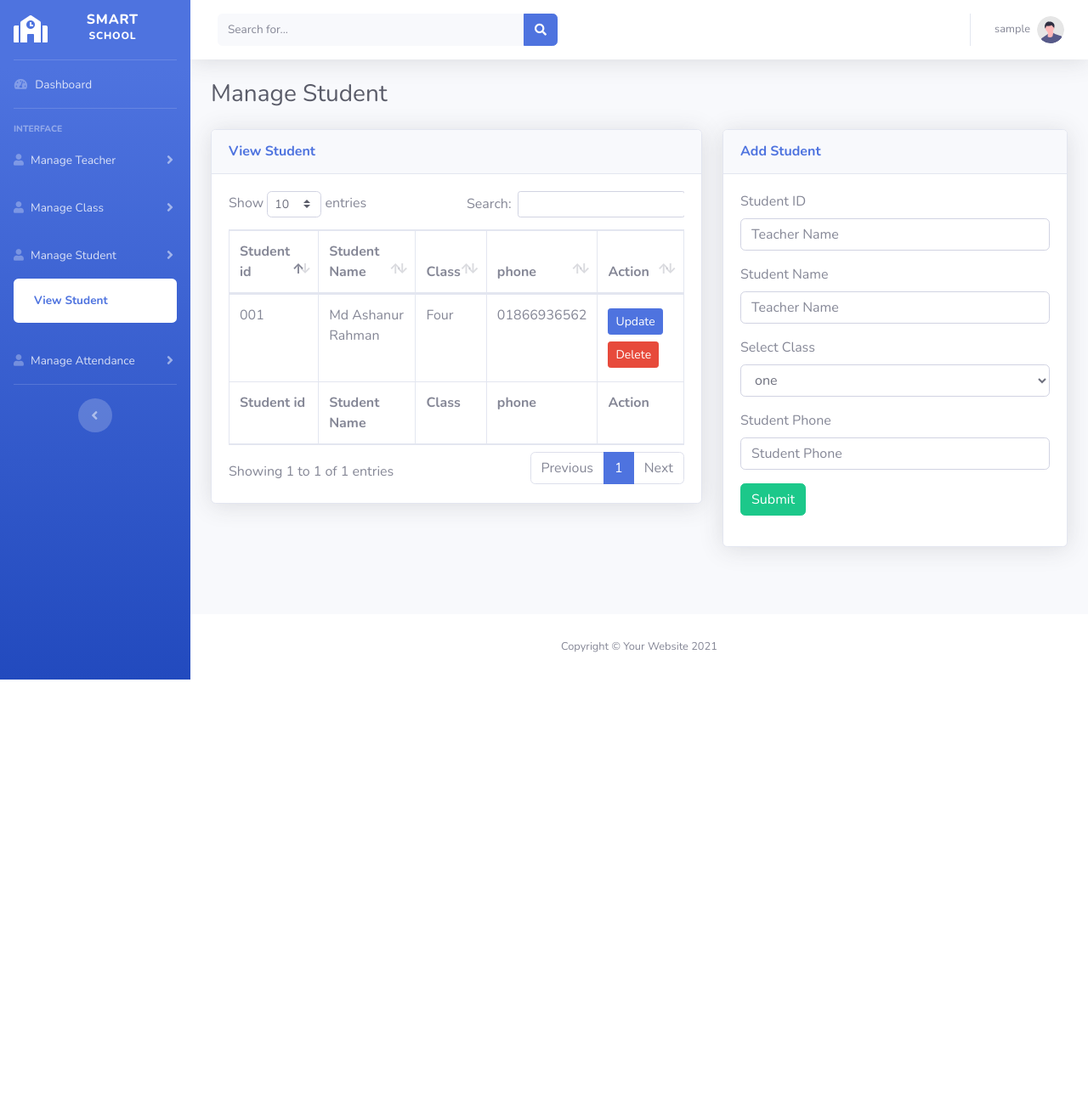
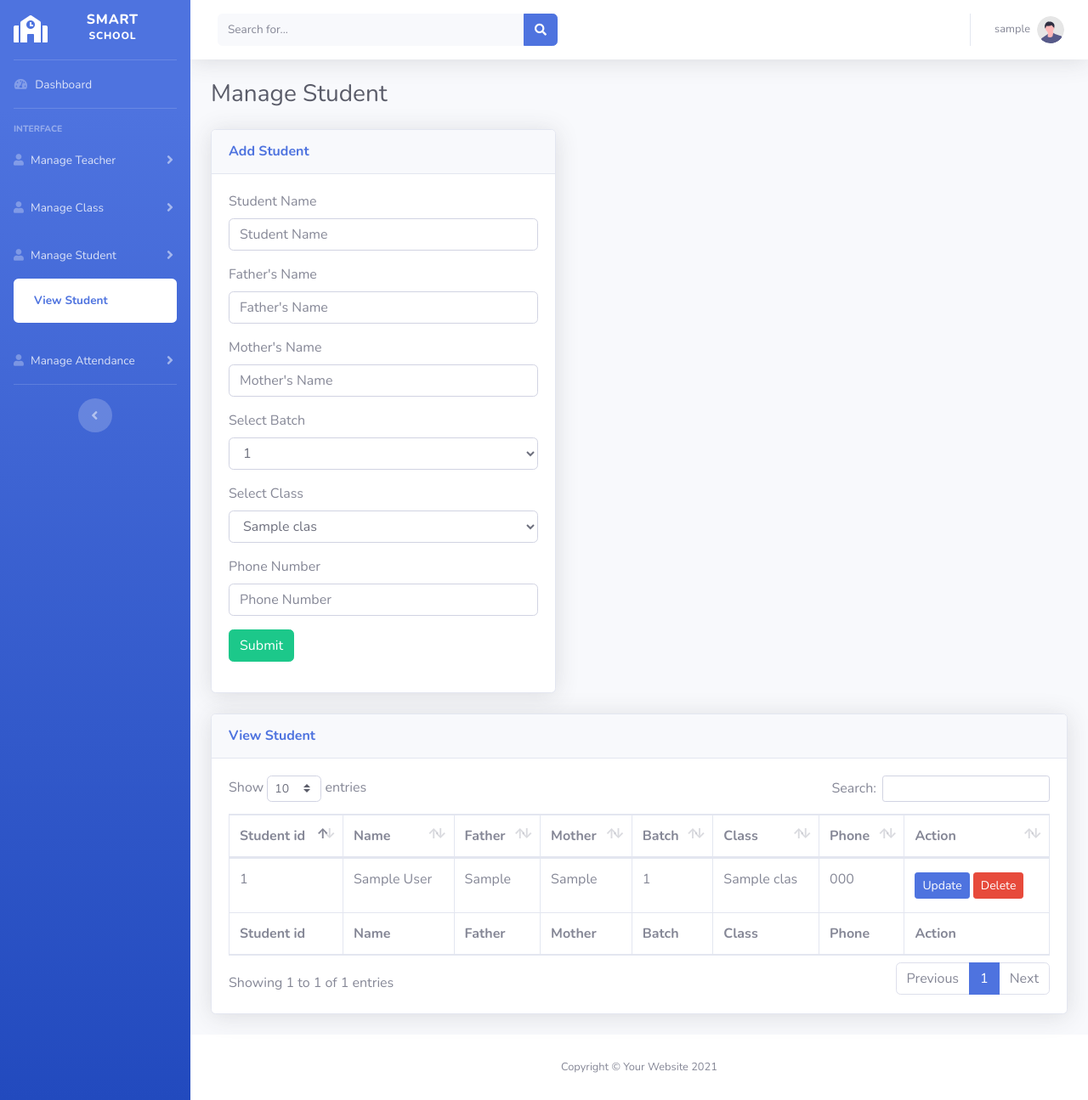
Before and after one commit to DEV-ASHANAUR/attendance-management-system, a PHP site: page /view-student.php in a window 1280 px wide. Shown: the whole page at 85% size. Before the commit the page ends 800 px from the top, so only its background shows below. Run offline with PHP 8.4, Linux system fonts and the light colour scheme; the visitor is signed in with stand-in values (Sample User, id 1); tables that the repository leaves empty or names only in its code hold one stand-in row (values such as "Sample post"); some libraries are stand-ins or nearby versions.

Commit message:
Student Add And view done

```diff
--- a/main.php
+++ b/main.php
@@ -152,6 +152,36 @@
                 return false;
             }
         }
+        //findStudent
+        public function findStudent($batch_id,$class_id){
+            $this->sql = "SELECT * FROM `student` WHERE batch_id = '$batch_id' AND class_id = '$class_id'";
+            $this->result = $this->con->query($this->sql);
+            if($this->result == true){
+                return $this->result;
+            }else{
+                return false;
+            }
+        }
+        //addStudent($studentId,$name,$father,$mother,$batch_id,$class_id,$phone)
+        public function addStudent($studentId,$name,$father,$mother,$batch_id,$class_id,$phone){
+            $this->sql = "INSERT INTO `student`(`s_id`, `s_name`, `s_father`, `s_mother`, `batch_id`, `class_id`, `phone`) VALUES ('$studentId','$name','$father','$mother','$batch_id','$class_id','$phone')";
+            $this->result = $this->con->query($this->sql);
+            if($this->result == true){
+                return true;
+            }else{
+                return false;
+            }
+        }
+
+        public function viewStudent(){
+            $this->sql = "SELECT s.s_id,s.s_name,s.s_father,s.s_mother,s.phone,b.batch_id,c.class_name FROM student as s INNER JOIN batch AS b ON s.batch_id = b.batch_id INNER JOIN class as c on s.class_id = c.class_id";
+            $this->result = $this->con->query($this->sql);
+            if($this->result == true){
+                return $this->result;
+            }else{
+                return false;
+            }
+        }
 
     }
 
--- a/view-class.php
+++ b/view-class.php
@@ -4,7 +4,7 @@
     include("header.php");
     include "main.php";
     $obj = new Main();
-    $data = $obj->viewClass();
+
 ?>
 
 <!-- Begin Page Content -->
--- a/view-student.php
+++ b/view-student.php
@@ -2,6 +2,13 @@
     $page = "manage_student";
     $sub_page = "view_student";
     include("header.php");
+    include("main.php");
+    $obj = new Main();
+
+    $batch = $obj->viewBatch();
+    $class = $obj->viewClass();
+    $data = $obj->viewStudent();
+
 ?>
 
 <!-- Begin Page Content -->
@@ -11,86 +18,145 @@ $sub_page = "view_student";
     <h1 class="h3 mb-4 text-gray-800">Manage Student</h1>
 
     <div class="row">
-        <div class="col-md-7">
+    <div class="col-md-5">
+            <div class="card shadow mb-4">
+                <div class="card-header py-3">
+                    <h6 class="m-0 font-weight-bold text-primary">Add Student</h6>
+                </div>
+                <div class="card-body">
+                    <form action="add-student.php" method="post">
+                        <div class="form-group">
+                            <label for="name">Student Name</label>
+                            <input type="text" name="name" class="form-control" placeholder="Student Name" />
+                        </div>
+                        <div class="form-group">
+                            <label for="name">Father's Name</label>
+                            <input type="text" name="father" class="form-control" placeholder="Father's Name" />
+                        </div>
+                        <div class="form-group">
+                            <label for="name">Mother's Name</label>
+                            <input type="text" name="mother" class="form-control" placeholder="Mother's Name" />
+                        </div>
+                        <div class="form-group">
+                            <label for="class">Select Batch</label>
+                            <select name="batch_id" class="form-control" id="class" required>
+                                <?php
+                                    if($batch->num_rows>0){
+                                        while($bat = $batch->fetch_object()){
+                                            ?>
+                                                <option value="<?php echo $bat->batch_id; ?>"><?php echo $bat->batch_id; ?></option>
+                                            <?php
+                                        }
+                                    }
+                                ?>
+
+                            </select>
+                        </div>
+                        <div class="form-group">
+                            <label for="batch">Select Class</label>
+                            <select name="class_id" class="form-control" id="batch">
+                            <?php
+                                    if($class->num_rows>0){
+                                        while($cal = $class->fetch_object()){
+                                            ?>
+                                                <option value="<?php echo $cal->class_id; ?>"><?php echo $cal->class_name; ?></option>
+                                            <?php
+                                        }
+                                    }
+                                ?>
+                            </select>
+                        </div>
+                        <div class="form-group">
+                            <label for="name">Phone Number</label>
+                            <input type="text" name="phone" class="form-control" placeholder="Phone Number" />
+                        </div>
+                        <div class="form-group">
+                            <input type="submit" name="submit" class="btn btn-success"  />
+                        </div>
+                    </form>
+                </div>
+            </div>
+        </div>
+        <div class="col-md-12">
             <!-- DataTales Example -->
             <div class="card shadow mb-4">
                 <div class="card-header py-3">
                     <h6 class="m-0 font-weight-bold text-primary">View Student</h6>
                 </div>
+                <?php
+                    if(isset($_SESSION['msg']['addTeacher'])){
+                        ?>
+                            <script type="text/javascript">
+                                toastr.success("<?php echo Flass_data::show_error();?>");
+                            </script>
+                        <?php
+                        }
+                    ?>
+                    <?php
+                    if(isset($_SESSION['msg']['teacher_error'])){
+                        ?>
+                            <script type="text/javascript">
+                                toastr.error("<?php echo Flass_data::show_error();?>");
+                            </script>
+                        <?php
+                    }
+                ?>
                 <div class="card-body">
                     <div class="table-responsive">
                         <table class="table table-bordered" id="dataTable" width="100%" cellspacing="0">
                             <thead>
                                 <tr>
                                     <th>Student id</th>
-                                    <th>Student Name</th>
+                                    <th>Name</th>
+                                    <th>Father</th>
+                                    <th>Mother</th>
+                                    <th>Batch</th>
                                     <th>Class</th>
-                                    <th>phone</th>
+                                    <th>Phone</th>
                                     <th>Action</th>
                                 </tr>
                             </thead>
                             <tfoot>
                                 <tr>
                                     <th>Student id</th>
-                                    <th>Student Name</th>
+                                    <th>Name</th>
+                                    <th>Father</th>
+                                    <th>Mother</th>
+                                    <th>Batch</th>
                                     <th>Class</th>
-                                    <th>phone</th>
+                                    <th>Phone</th>
                                     <th>Action</th>
                                 </tr>
                             </tfoot>
                             <tbody>
+                                <?php
+                                    if($data->num_rows>0){
+                                        while($row = $data->fetch_object()){
+                                            ?>
                                                 <tr>
-                                    <td>001</td>
-                                    <td>Md Ashanur Rahman</td>
-                                    <td>Four</td>
-                                    <td>01866936562</td>
+                                                    <td><?php echo $row->s_id; ?></td>
+                                                    <td><?php echo $row->s_name; ?></td>
+                                                    <td><?php echo $row->s_father; ?></td>
+                                                    <td><?php echo $row->s_mother; ?></td>
+                                                    <td><?php echo $row->batch_id; ?></td>
+                                                    <td><?php echo $row->class_name; ?></td>
+                                                    <td><?php echo $row->phone; ?></td>
                                                     <td>
                                                         <a href="#" class="btn btn-sm btn-primary my-1">Update</a>
                                                         <a href="#" class="btn btn-sm btn-danger my-1">Delete</a>
                                                     </td>
                                                 </tr>
+                                            <?php
+                                        }
+                                    }
+                                ?>
                             </tbody>
                         </table>
                     </div>
                 </div>
             </div>
         </div>
-        <div class="col-md-5">
-        <div class="card shadow mb-4">
-                <div class="card-header py-3">
-                    <h6 class="m-0 font-weight-bold text-primary">Add Student</h6>
-                </div>
-                <div class="card-body">
-                    <form action="" method="post">
-                        <div class="form-group">
-                            <label for="name">Student ID</label>
-                            <input type="text"  class="form-control" placeholder="Teacher Name" />
-                        </div>
-                        <div class="form-group">
-                            <label for="name">Student Name</label>
-                            <input type="text"  class="form-control" placeholder="Teacher Name" />
-                        </div>
-                        <div class="form-group">
-                            <label for="name">Select Class</label>
-                            <select name="classid" class="form-control" id="">
-                                <option value="">one</option>
-                                <option value="">two</option>
-                                <option value="">three</option>
-                                <option value="">four</option>
-                                <option value="">five</option>
-                            </select>
-                        </div>
-                        <div class="form-group">
-                            <label for="name">Student Phone</label>
-                            <input type="text"  class="form-control" placeholder="Student Phone" />
-                        </div>
-                        <div class="form-group">
-                            <input type="submit"  class="btn btn-success"  />
-                        </div>
-                    </form>
-                </div>
-            </div>
-        </div>
+
     </div>
 
 </div>
```
Also changed, not shown: add-student.php (added, +47 -0 lines). Lines whose indentation alone changed are shown as unchanged.
